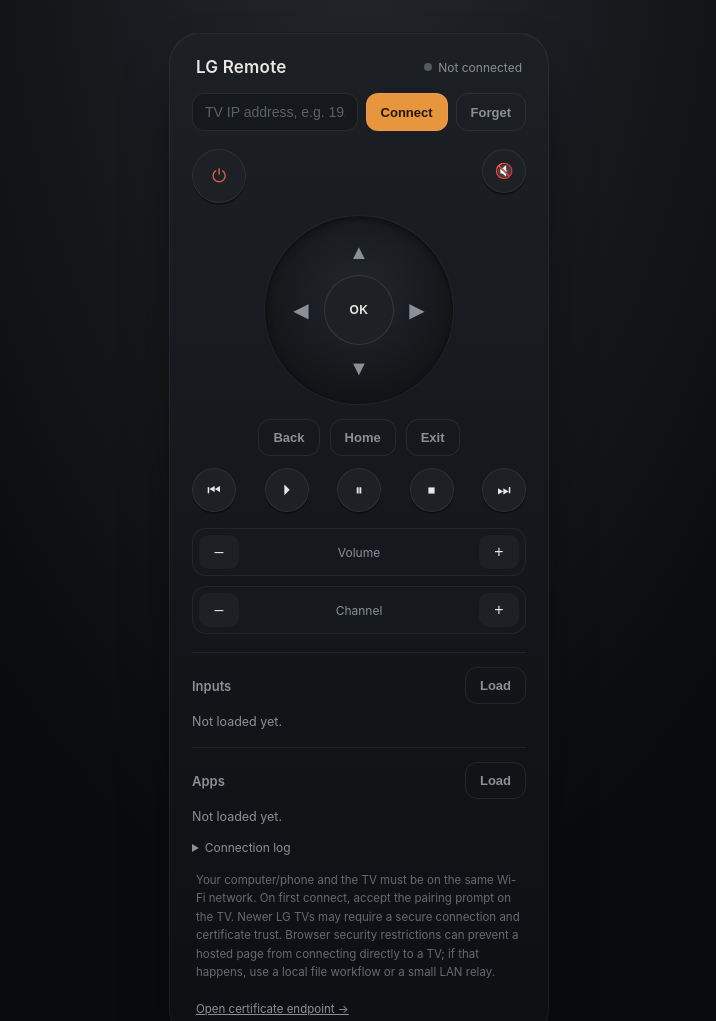
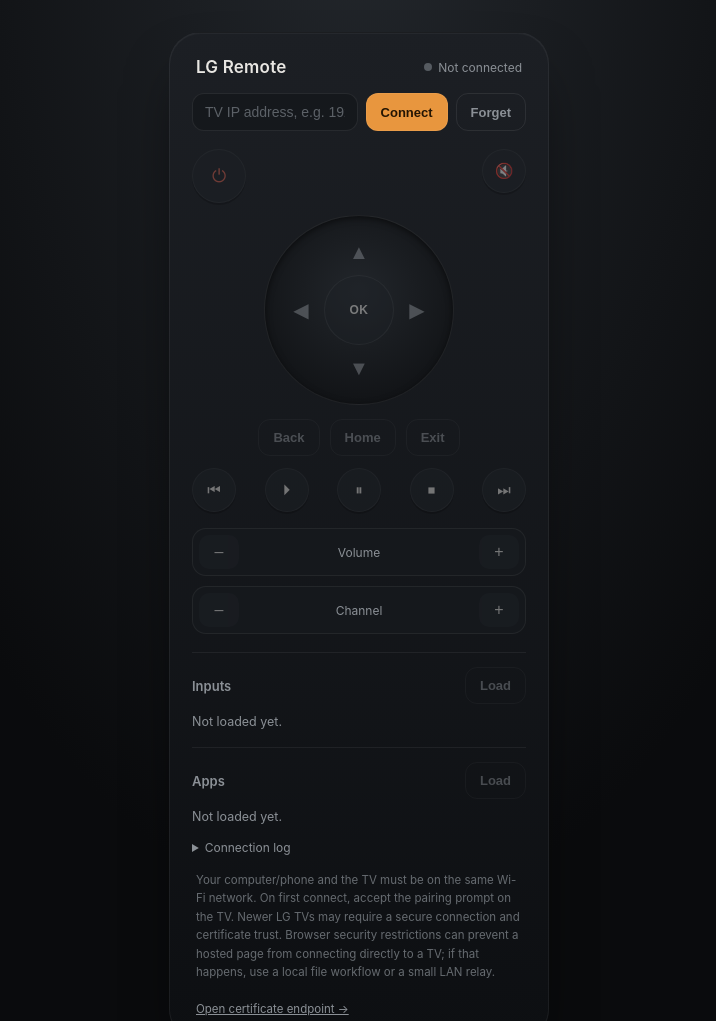
Before and after one commit to TheDanielsdev/Lg-tv-remote-control-webOs-, a plain HTML site: page index.html in a window 1280 px wide. Shown: the top 1021 px of the page, without its empty margins (281-997 px from the left). Drawn offline with Linux system fonts and the light colour scheme.

Commit message:
style: indicate unavailable remote controls

```diff
--- a/style.css
+++ b/style.css
@@ -220,3 +220,7 @@
     margin: 16px 4px 0;
   }
   .hint a { color: var(--text-dim); }
+
+
+/* Reliability: keep unavailable controls visibly disabled. */
+button:disabled { opacity: .45; cursor: not-allowed; }
```
